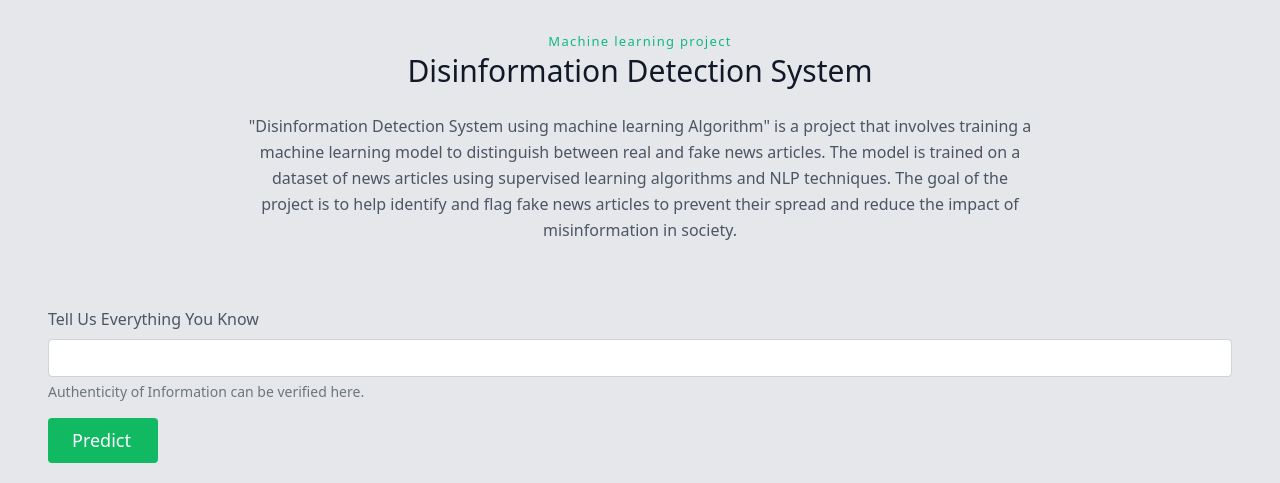
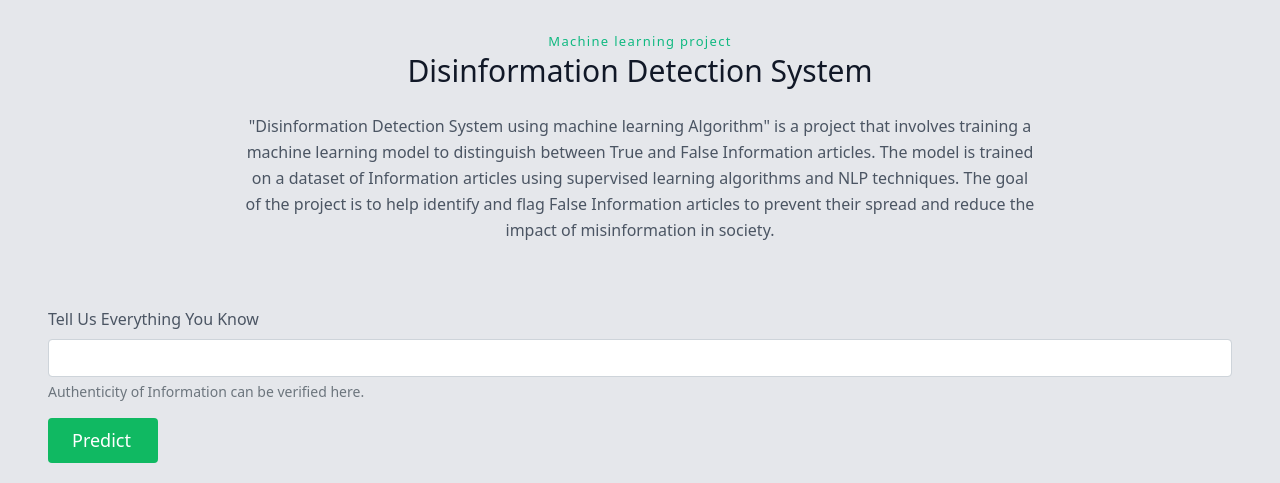
Before and after one commit to sailesh-prasad/Disinformation_Detection_System, a Flask app: page /predict in a window 1280 px wide. Shown: the part 128-611 px from the top of the page. Run offline with Flask 2, Linux system fonts and the light colour scheme; parts of the project's set-up code (start-up, migrations or seed data) failed here and were passed over.

Commit message:
Code updated

```diff
--- a/app.py
+++ b/app.py
@@ -46,14 +46,20 @@ def home():
 @app.route('/predict', methods=['GET','POST'])
 def predict():
     if request.method == 'POST':
-        message = request.form['news']
+        message = request.form['news'].strip()  # remove leading/trailing whitespace
+        if not message:
+            return render_template("prediction.html", prediction_text="Please enter some text to analyze.")
+        # Check for minimum word count (e.g., 5 words)
+        if len(message.split()) < 5:
+            return render_template("prediction.html", prediction_text="Please explain briefly")
+
         pred = fake_news_det(message)
         print(pred)
         def predi(pred):
             if pred[0] == 1:
-              res="Prediction of the News :  Looking Fake News📰"
+              res="Prediction of the Information :  Looking like <b>False<\b> Information"
             else:
-              res="Prediction of the News : Looking Real News📰 "
+              res="Prediction of the Information : Looking like <b>True<\b> Information"
             return res
         result=predi(pred)
         return render_template("prediction.html",  prediction_text="{}".format(result))
@@ -63,4 +69,4 @@ def predict():
 
 
 if __name__ == '__main__':
-    app.run(debug=True)
+    app.run(debug=False)
--- a/templates/prediction.html
+++ b/templates/prediction.html
@@ -37,7 +37,7 @@
           <div class="flex flex-col text-center w-full mb-20">
             <h2 style="font-size:small;" class="text-xs text-green-500 tracking-widest font-medium title-font mb-1">Machine learning project</h2>
             <h1 class="sm:text-3xl text-2xl font-medium title-font mb-4 text-gray-900">Disinformation Detection System</h1>
-            <p class="lg:w-2/3 mx-auto leading-relaxed text-base">"Disinformation Detection System using machine learning Algorithm" is a project that involves training a machine learning model to distinguish between real and fake news articles. The model is trained on a dataset of news articles using supervised learning algorithms and NLP techniques. The goal of the project is to help identify and flag fake news articles to prevent their spread and reduce the impact of misinformation in society.</p>
+            <p class="lg:w-2/3 mx-auto leading-relaxed text-base">"Disinformation Detection System using machine learning Algorithm" is a project that involves training a machine learning model to distinguish between True and False Information articles. The model is trained on a dataset of Information articles using supervised learning algorithms and NLP techniques. The goal of the project is to help identify and flag False Information articles to prevent their spread and reduce the impact of misinformation in society.</p>
           </div>
           <br><p style="font-weight:500; text-align: center; position: relative; bottom: 75px;" class="text-primary"><b>{{prediction_text}}</b></p>
           <div style="position: relative; bottom: 40px;" class="center">
```
Also changed, not shown: 1 other file.
